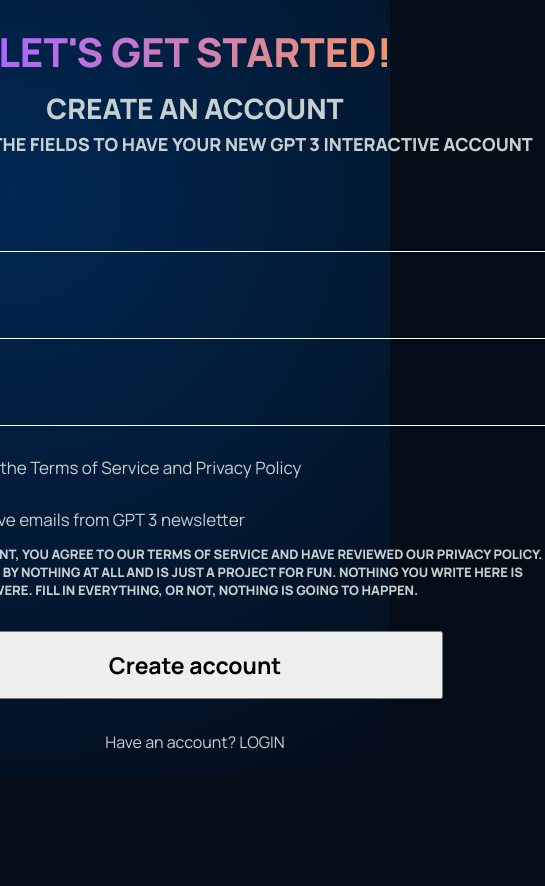
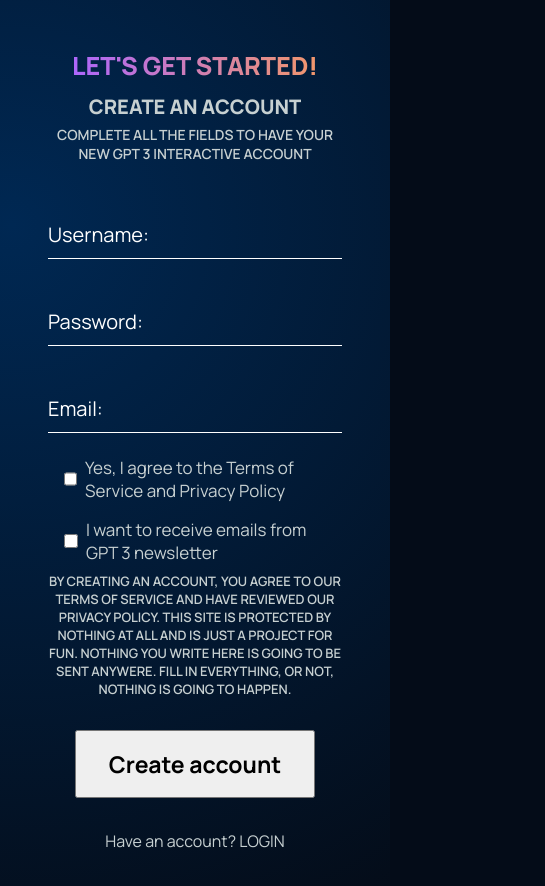
Before and after one commit to ignacioLiotti/GPT3-React_Landing_Page, a React (Create React App) app: page /sign-up in a window 390 px wide. Shown: the top 886 px of the page, 545 px wide, since content can reach past the window. Before the commit the page ends 844 px from the top, so only its background shows below. Built offline with nearby package versions, Linux system fonts and the light colour scheme.

Commit message:
Added better responsiveness to Sign Up page

```diff
--- a/src/pages/signUp/SignUp.jsx
+++ b/src/pages/signUp/SignUp.jsx
@@ -4,7 +4,7 @@
 const SignUp = () => {
   return (
     <div className='gpt3__signUp section__padding gradient__bg'>
-      <div className='gpt3__signUp-container'>
+      <div className='gpt3__signUp-container section__padding'>
         <h1 className='gradient__text'>Let's get started!</h1>
         <h2>Create an account</h2>
         <p>Complete all the fields to have your new GPT 3 interactive account</p>
--- a/src/pages/signUp/signUp.css
+++ b/src/pages/signUp/signUp.css
@@ -103,3 +103,23 @@
     font-weight: 600;
     color: var(--color-text);
 }
+
+@media screen and (max-width:550px) {
+    .gpt3__signUp-container{
+        width: auto;
+    }
+    .gpt3__signUp-container h1 {
+        font-size: 25px;
+    }
+    .gpt3__signUp-container h2 {
+        font-size: 20px;
+    }
+    .gpt3__signUp-container p {
+        font-size: 14px;
+        font-weight: 600;
+        text-align: center;
+    }
+    .gpt3__signUp-btn button{
+        padding:1rem 2rem;
+    }
+}
```
